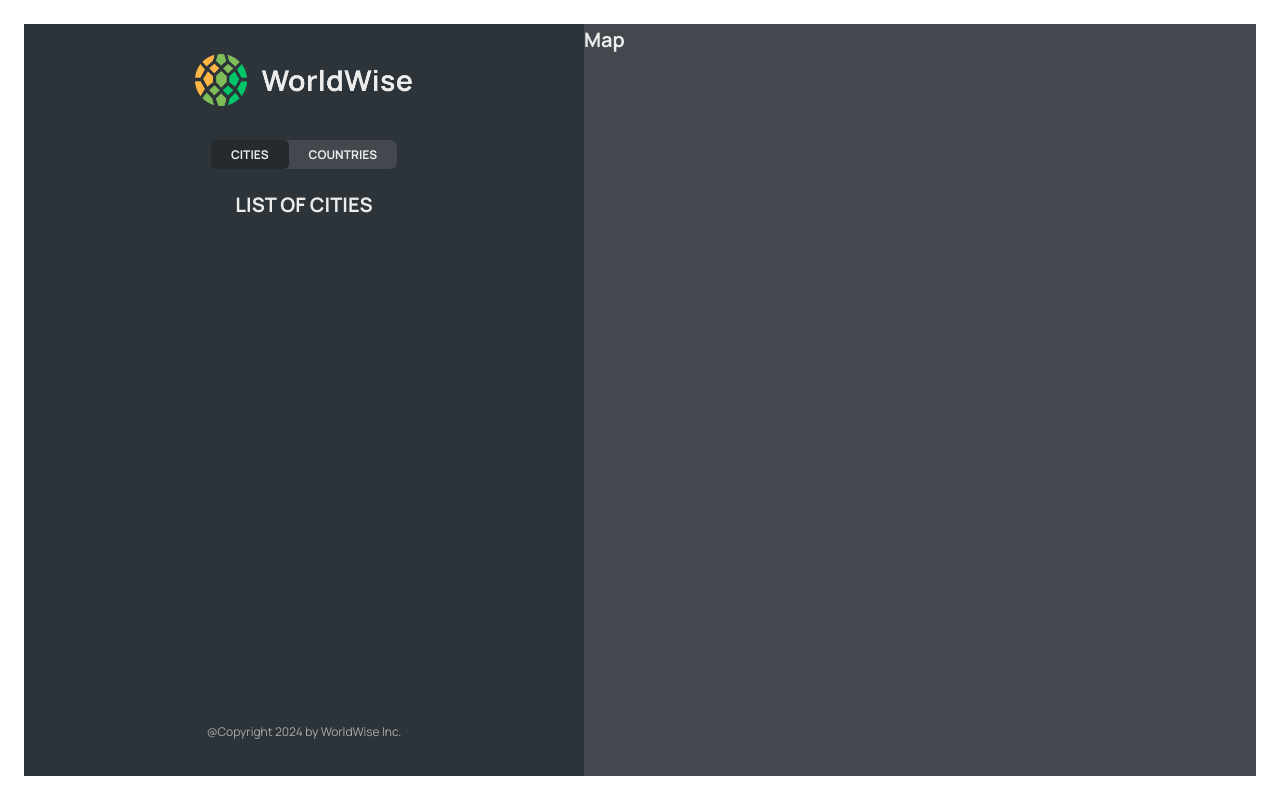
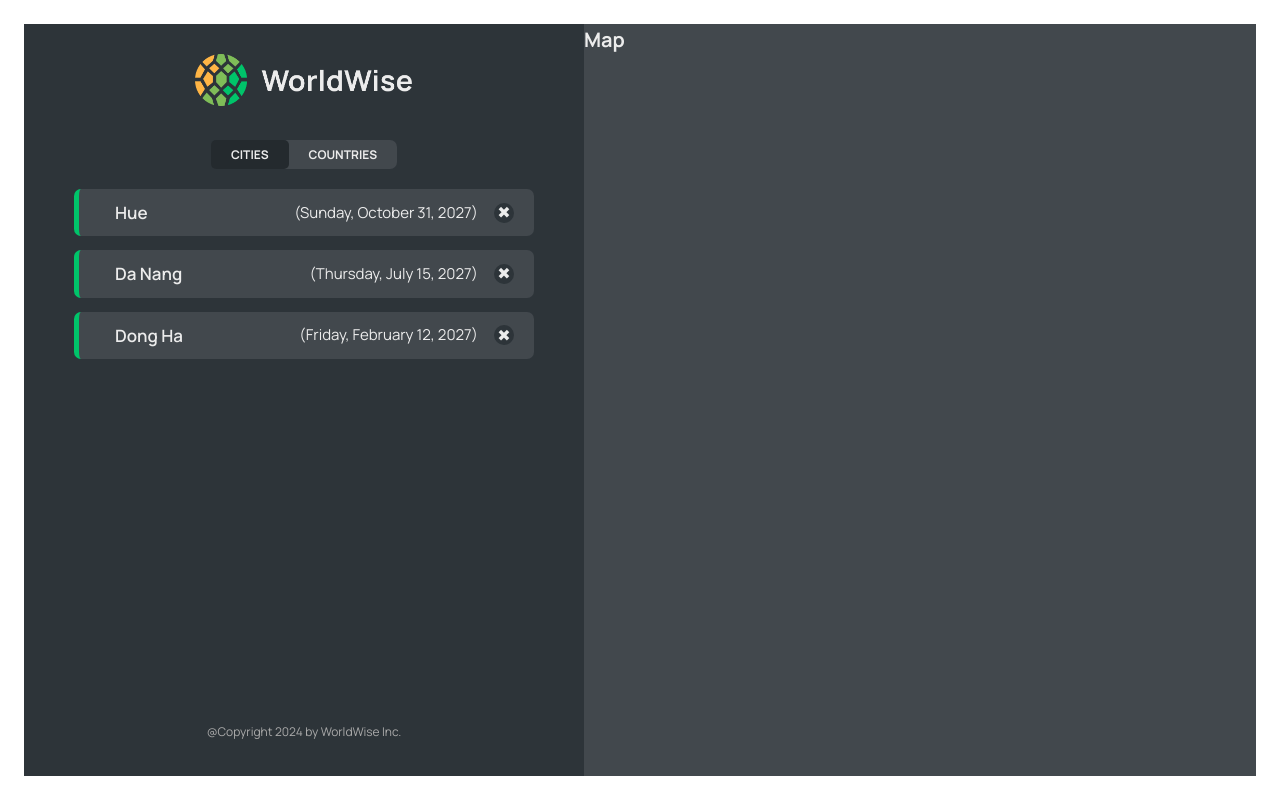
Before and after one commit to kiethohoai/world-wise-v3, a React (Vite) app: page /app/cities in a window 1280 px wide. Built offline with nearby package versions, Linux system fonts and the light colour scheme; data requests are answered from the project's data file.

Commit message:
011 Implementing the Cities List

```diff
--- /dev/null
+++ b/data/cities.json
@@ -0,0 +1,40 @@
+{
+  "cities": [
+    {
+      "cityName": "Hue",
+      "country": "Vietnam",
+      "emoji": "",
+      "date": "2027-10-31T15:59:59.138Z",
+      "notes": "My favorite city so far!",
+      "position": {
+        "lat": 16.4642982,
+        "lng": 107.5875636
+      },
+      "id": 73930385
+    },
+    {
+      "cityName": "Da Nang",
+      "country": "Vietnam",
+      "emoji": "",
+      "date": "2027-07-15T08:22:53.976Z",
+      "notes": "",
+      "position": {
+        "lat": 16.0472372,
+        "lng": 108.1287658
+      },
+      "id": 17806751
+    },
+    {
+      "cityName": "Dong Ha",
+      "country": "Vietnam",
+      "emoji": "",
+      "date": "2027-02-12T09:24:11.863Z",
+      "notes": "Amazing 😃",
+      "position": {
+        "lat": 16.809798,
+        "lng": 107.0999242
+      },
+      "id": 98443197
+    }
+  ]
+}
--- a/package.json
+++ b/package.json
@@ -5,11 +5,13 @@
   "type": "module",
   "scripts": {
     "d": "vite",
+    "s": "json-server --watch data/cities.json --port 8000",
     "b": "vite build",
     "lint": "eslint .",
     "preview": "vite preview"
   },
   "dependencies": {
+    "json-server": "^1.0.0-beta.3",
     "react": "^18.3.1",
     "react-dom": "^18.3.1",
     "react-router-dom": "^6.28.0"
--- a/src/App.jsx
+++ b/src/App.jsx
@@ -4,20 +4,54 @@
 import Pricing from './pages/Pricing';
 import PageNotFound from './pages/PageNotFound';
 import AppLayout from './pages/AppLayout';
-import Login from './pages/Login';
+import CityList from './components/CityList';
+import { useEffect, useState } from 'react';
+
+const API_URL = `http://localhost:8000`;
 
 function App() {
+  const [cities, setCities] = useState([]);
+  const [isLoading, setIsLoading] = useState(false);
+
+  useEffect(function () {
+    let id;
+    async function fetchCities() {
+      try {
+        setIsLoading(true);
+        const res = await fetch(`${API_URL}/cities`);
+        if (!res.ok) throw new Error(`Error while fetching cities data.`);
+        const data = await res.json();
+        setCities(data);
+      } catch (error) {
+        alert(error.message);
+      } finally {
+        id = setTimeout(() => {
+          setIsLoading(false);
+        }, 1000);
+      }
+    }
+
+    fetchCities();
+    return () => {
+      clearTimeout(id);
+    };
+  }, []);
+
   return (
     <BrowserRouter>
       <Routes>
         <Route path="/" element={<Homepage />} />
         <Route path="product" element={<Product />} />
         <Route path="pricing" element={<Pricing />} />
-        <Route path="login" element={<Login />} />
-
         <Route path="app" element={<AppLayout />}>
-          <Route index element={<h1>LIST OF CITIES</h1>} />
-          <Route path="cities" element={<h1>LIST OF CITIES</h1>} />
+          <Route
+            index
+            element={<CityList cities={cities} isLoading={isLoading} />}
+          />
+          <Route
+            path="cities"
+            element={<CityList cities={cities} isLoading={isLoading} />}
+          />
           <Route path="countries" element={<h1>LIST OF COUNTRIES</h1>} />
           <Route path="form" element={<h1>FORM</h1>} />
         </Route>
--- /dev/null
+++ b/src/components/CityItem.jsx
@@ -0,0 +1,23 @@
+import styles from './CityItem.module.css';
+
+const formatDate = (date) =>
+  new Intl.DateTimeFormat('en', {
+    day: 'numeric',
+    month: 'long',
+    year: 'numeric',
+    weekday: 'long',
+  }).format(new Date(date));
+
+function CityItem({ city }) {
+  const { cityName, emoji, date } = city;
+  return (
+    <li className={styles.cityItem}>
+      <span className={styles.emoji}>{emoji}</span>
+      <h3 className={styles.name}>{cityName}</h3>
+      <time className={styles.date}>({formatDate(date)})</time>
+      <button className={styles.deleteBtn}>✖</button>
+    </li>
+  );
+}
+
+export default CityItem;
--- a/src/components/CityItem.module.css
+++ b/src/components/CityItem.module.css
@@ -46,6 +46,10 @@
   font-weight: 400;
   cursor: pointer;
   transition: all 0.2s;
+
+  display: flex;
+  align-items: center;
+  justify-content: center;
 }
 
 .deleteBtn:hover {
--- /dev/null
+++ b/src/components/CityList.jsx
@@ -0,0 +1,23 @@
+import CityItem from './CityItem';
+import styles from './CityList.module.css';
+import Message from './Message';
+import Spinner from './Spinner';
+
+function CityList({ cities, isLoading }) {
+  if (isLoading) return <Spinner />;
+
+  if (!cities.length)
+    return (
+      <Message message="Add your first city by clicking on a city on the map." />
+    );
+
+  return (
+    <div className={styles.cityList}>
+      {cities.map((city, i) => (
+        <CityItem city={city} key={`city-${i}`} />
+      ))}
+    </div>
+  );
+}
+
+export default CityList;
```
Also changed, not shown: src/data/cities.json (deleted, +0 -40 lines), pro.txt, 1 other file (tests, documents, lock files or other folders).
